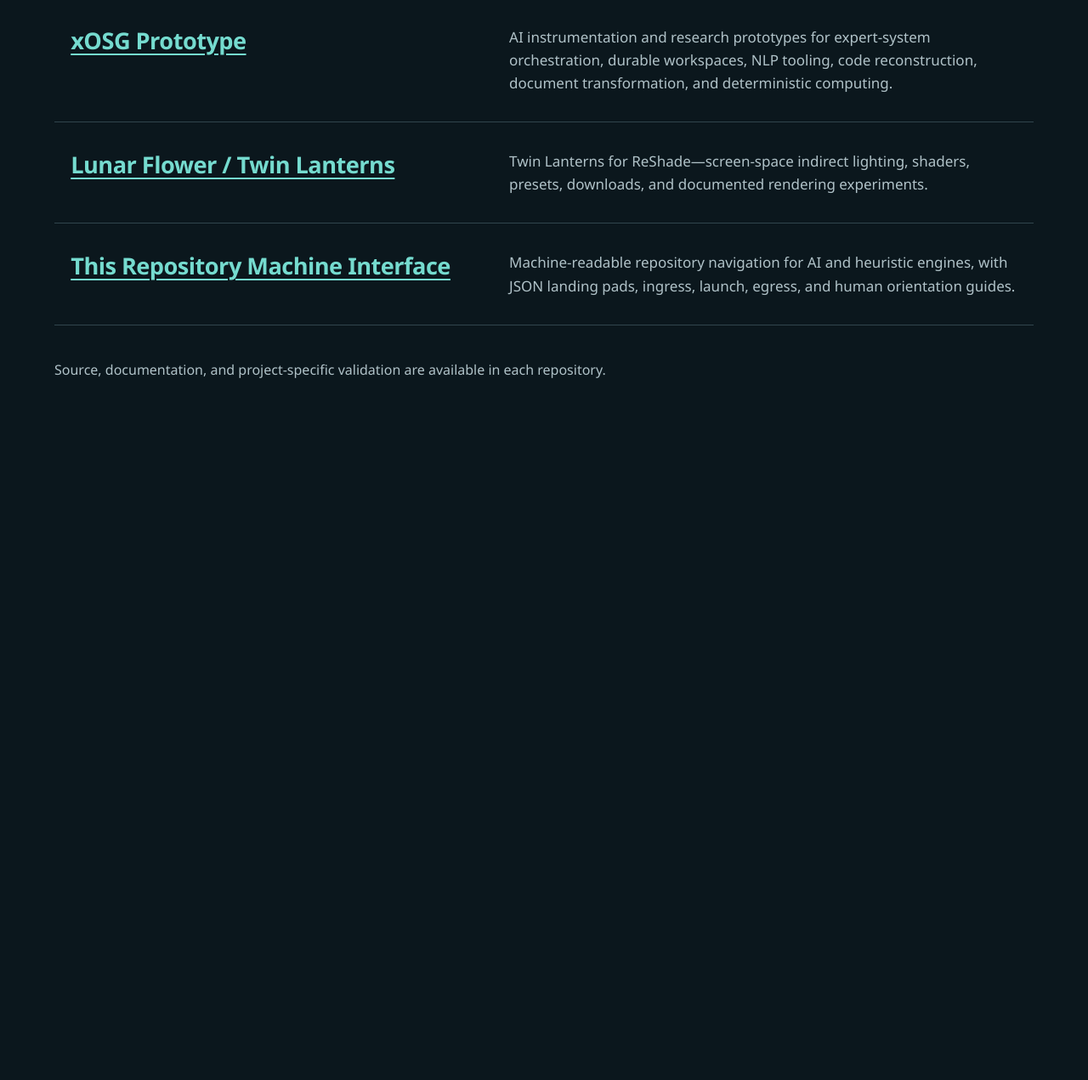
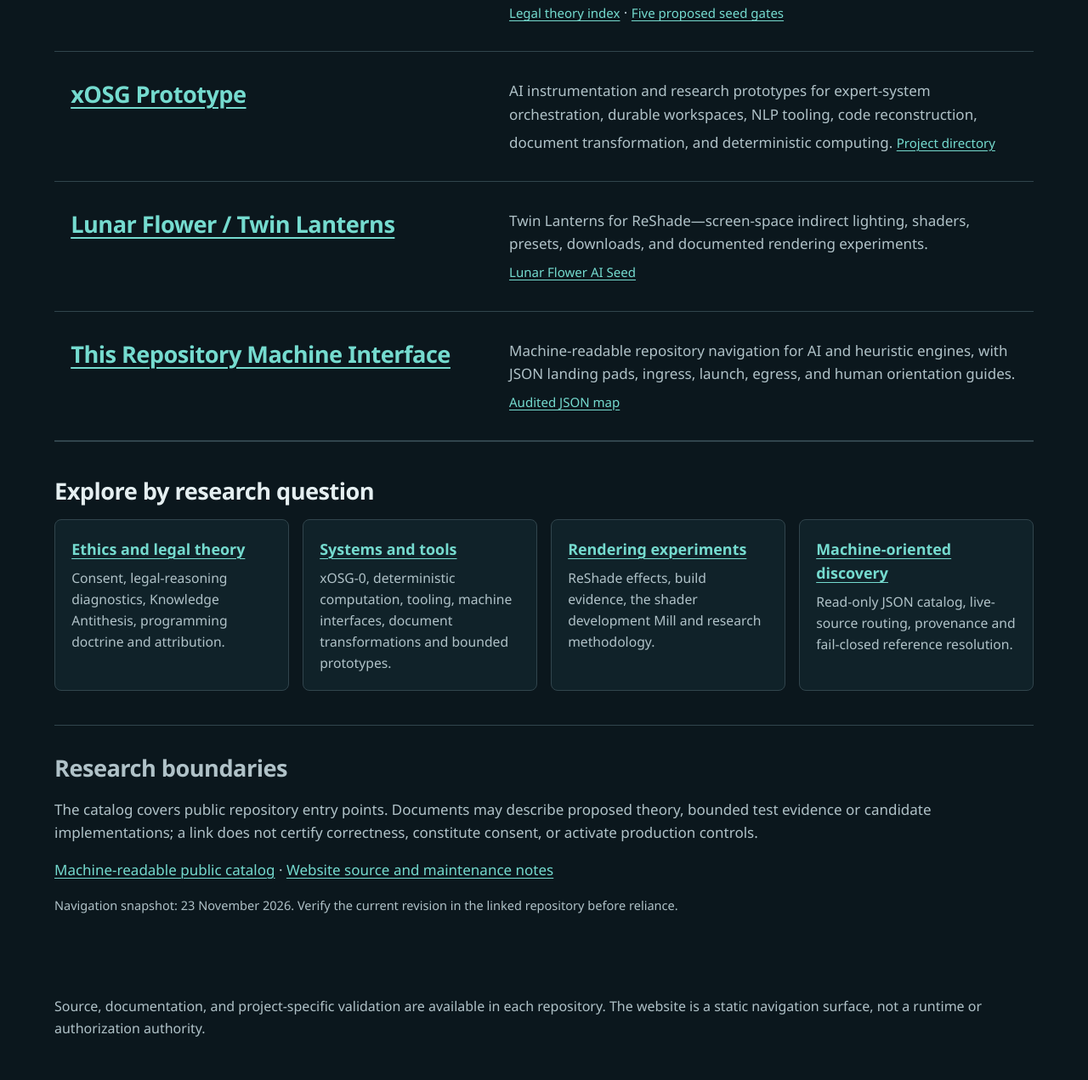
Before and after one commit to alia-june/alia-june.github.io, a plain HTML site: page index.html in a window 1280 px wide. Shown: the part 513-1784 px from the top of the page at 85% size. Before the commit the page ends 1009 px from the top, so only its background shows below. Drawn offline with Linux system fonts and the light colour scheme.

Commit message:
site: expand home with research pathways and machine discovery

```diff
--- a/index.html
+++ b/index.html
@@ -36,6 +36,15 @@
     .project:hover, .project:focus-within { background: var(--surface); }
     h2 { font-size: clamp(1.25rem, 2.2vw, 1.7rem); font-weight: 600; line-height: 1.3; letter-spacing: -.02em; margin: 0; overflow-wrap: anywhere; }
     .project p { color: var(--muted); margin: 0; }
+    .pathways { border-top: 1px solid var(--line); padding: 2.5rem 0; }
+    .pathways h2 { margin: 0 0 1rem; }
+    .path-grid { display: grid; grid-template-columns: repeat(auto-fit,minmax(min(100%,17rem),1fr)); gap: 1rem; }
+    .path { border: 1px solid var(--line); background: var(--surface); border-radius: 8px; padding: 1.2rem; }
+    .path h3 { margin: 0 0 .45rem; font-size: 1.12rem; }
+    .path p { color: var(--muted); font-size: .98rem; margin: 0; }
+    .scope { border-top: 1px solid var(--line); padding: 2rem 0 2.5rem; color: var(--muted); }
+    .meta { font-size: .91rem; color: var(--muted); }
+    .project a.extra { font-size: .94rem; display: inline-block; margin-top: .5rem; }
     footer { padding-block: 2.5rem 3rem; color: var(--muted); font-size: 1rem; }
     @media (max-width: 44rem) { .project { grid-template-columns: 1fr; gap: .75rem; padding-inline: 0; } .wrap { width: min(72rem, 100% - 2rem); } .masthead { padding-block: 1.3rem; } }
     @media (forced-colors: active) { .project { border-color: CanvasText; } a:focus-visible { outline-color: Highlight; } }
@@ -60,33 +69,48 @@
   <div class="wrap">
     <header class="masthead">
       <span class="brand">alia-june</span>
-      <nav aria-label="Profile"><a href="https://github.com/alia-june">GitHub profile</a></nav>
+      <nav aria-label="Site navigation"><a href="research.html">Research map</a> · <a href="machine.html">Machine index</a> · <a href="https://github.com/alia-june">GitHub</a></nav>
     </header>
     <main>
       <div class="intro">
         <h1>Research &amp; software</h1>
-        <p>Public projects by alia-june in research ethics, AI instrumentation, rendering, and repository navigation.</p>
+        <p>Public projects by alia-june in research ethics, AI instrumentation, rendering, and repository navigation. Explore the <a href="research.html">source-linked research map</a> or the <a href="machine.html">machine-oriented index</a>.</p>
       </div>
       <ul class="projects" id="projects" aria-label="Public projects">
         <li class="project">
           <h2><a href="https://github.com/alia-june/ethical-and-intellectual-theory">Ethical and Intellectual Theory</a></h2>
-          <p>Research ethics and intellectual methodology covering consent, attribution, AI collaboration, programming doctrine, and provenance.</p>
+          <p>Research ethics and intellectual methodology covering consent, attribution, AI collaboration, programming doctrine, and provenance. <a class="extra" href="https://github.com/alia-june/ethical-and-intellectual-theory/blob/main/legal-theory/README.md">Legal theory index</a> · <a class="extra" href="https://github.com/alia-june/ethical-and-intellectual-theory/blob/main/blue-prints/LUNAR_FLOWER_AI_SEED_EXPERT_SYSTEM_CONTRACT.md">Five proposed seed gates</a></p>
         </li>
         <li class="project">
           <h2><a href="https://github.com/alia-june/xOSG-prototype">xOSG Prototype</a></h2>
-          <p>AI instrumentation and research prototypes for expert-system orchestration, durable workspaces, NLP tooling, code reconstruction, document transformation, and deterministic computing.</p>
+          <p>AI instrumentation and research prototypes for expert-system orchestration, durable workspaces, NLP tooling, code reconstruction, document transformation, and deterministic computing. <a class="extra" href="https://github.com/alia-june/xOSG-prototype/blob/main/README.md#project-directory">Project directory</a></p>
         </li>
         <li class="project">
           <h2><a href="https://github.com/alia-june/Lunar-Flower">Lunar Flower / Twin Lanterns</a></h2>
-          <p>Twin Lanterns for ReShade—screen-space indirect lighting, shaders, presets, downloads, and documented rendering experiments.</p>
+          <p>Twin Lanterns for ReShade—screen-space indirect lighting, shaders, presets, downloads, and documented rendering experiments. <a class="extra" href="https://github.com/alia-june/Lunar-Flower/blob/main/theory/README.md">Lunar Flower AI Seed</a></p>
         </li>
         <li class="project">
           <h2><a href="https://github.com/alia-june/this-repository-machine-interface">This Repository Machine Interface</a></h2>
-          <p>Machine-readable repository navigation for AI and heuristic engines, with JSON landing pads, ingress, launch, egress, and human orientation guides.</p>
+          <p>Machine-readable repository navigation for AI and heuristic engines, with JSON landing pads, ingress, launch, egress, and human orientation guides. <a class="extra" href="https://github.com/alia-june/this-repository-machine-interface/blob/main/.ai.system.logic/human.PROJECT_JSON_MAP.md">Audited JSON map</a></p>
         </li>
       </ul>
+      <section class="pathways" aria-labelledby="pathways-title">
+        <h2 id="pathways-title">Explore by research question</h2>
+        <div class="path-grid">
+          <div class="path"><h3><a href="research.html#theory">Ethics and legal theory</a></h3><p>Consent, legal-reasoning diagnostics, Knowledge Antithesis, programming doctrine and attribution.</p></div>
+          <div class="path"><h3><a href="research.html#systems">Systems and tools</a></h3><p>xOSG-0, deterministic computation, tooling, machine interfaces, document transformations and bounded prototypes.</p></div>
+          <div class="path"><h3><a href="research.html#rendering">Rendering experiments</a></h3><p>ReShade effects, build evidence, the shader development Mill and research methodology.</p></div>
+          <div class="path"><h3><a href="machine.html">Machine-oriented discovery</a></h3><p>Read-only JSON catalog, live-source routing, provenance and fail-closed reference resolution.</p></div>
+        </div>
+      </section>
+      <section class="scope" aria-labelledby="scope-title">
+        <h2 id="scope-title">Research boundaries</h2>
+        <p>The catalog covers public repository entry points. Documents may describe proposed theory, bounded test evidence or candidate implementations; a link does not certify correctness, constitute consent, or activate production controls.</p>
+        <p><a href="research-index.json">Machine-readable public catalog</a> · <a href="https://github.com/alia-june/alia-june.github.io">Website source and maintenance notes</a></p>
+        <p class="meta">Navigation snapshot: 23 November 2026. Verify the current revision in the linked repository before reliance.</p>
+      </section>
     </main>
-    <footer>Source, documentation, and project-specific validation are available in each repository.</footer>
+    <footer>Source, documentation, and project-specific validation are available in each repository. The website is a static navigation surface, not a runtime or authorization authority.</footer>
   </div>
 </body>
 </html>
```
